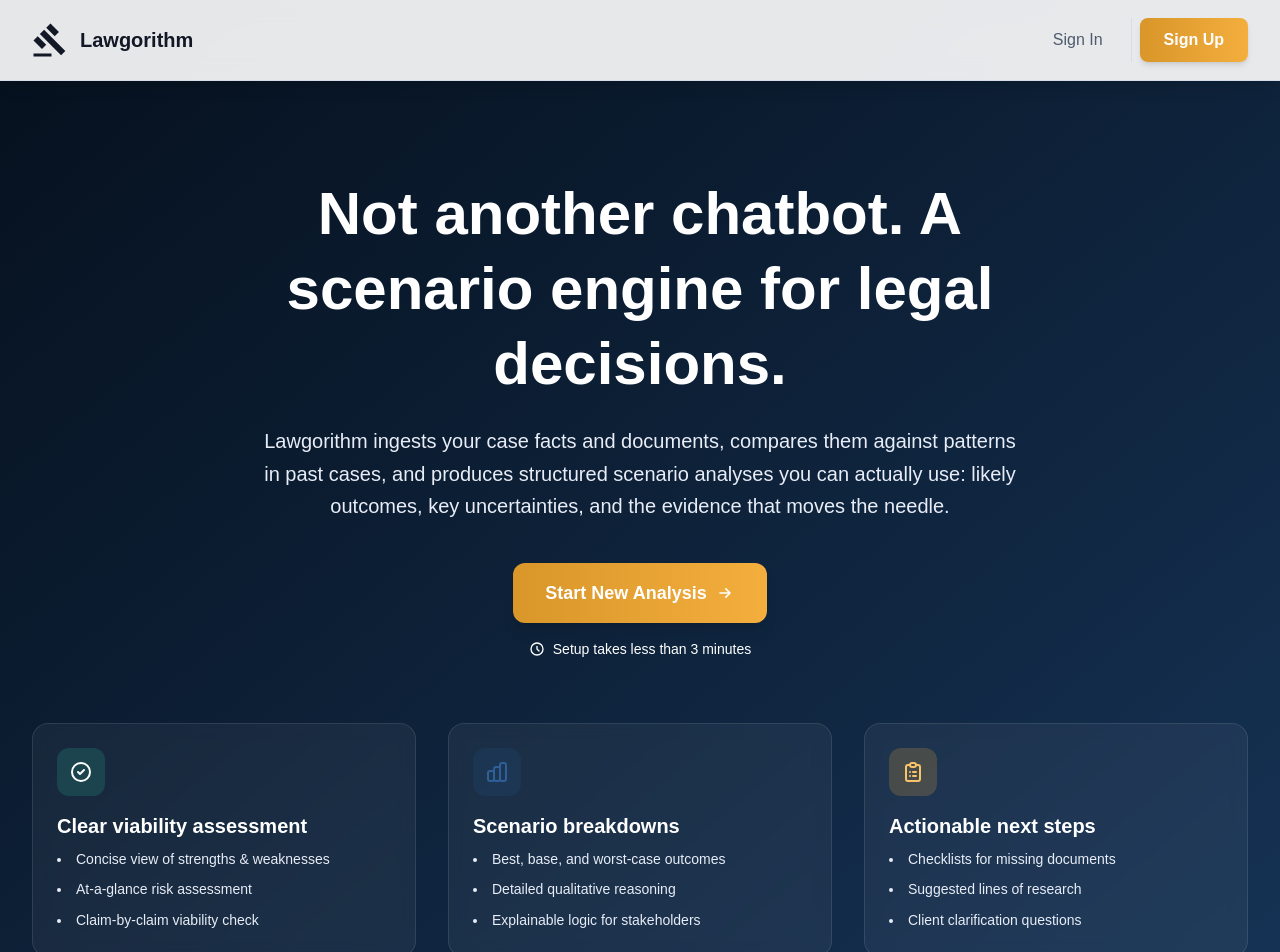
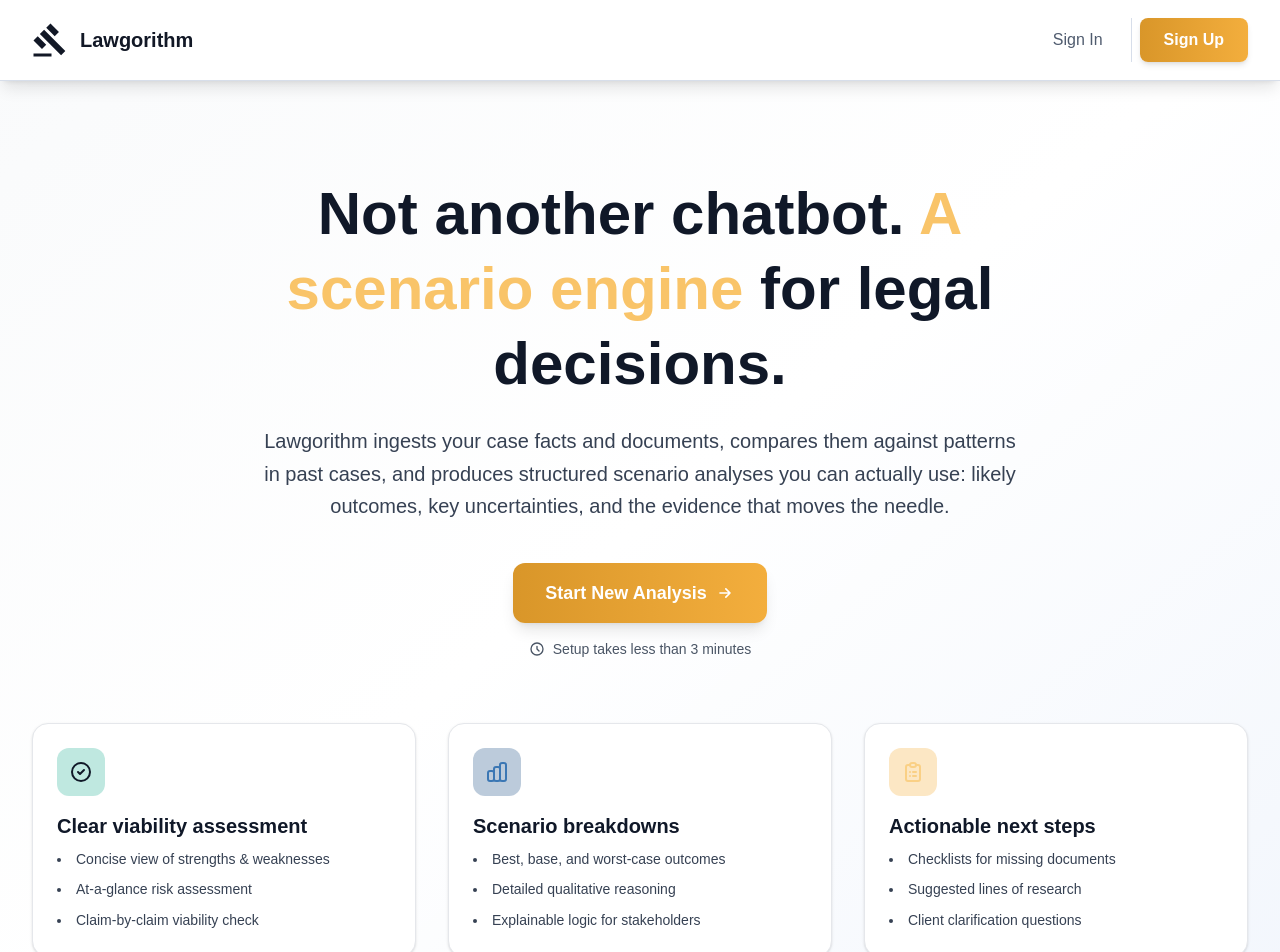
Before and after one commit to nontech/legal_ai_main_app, a Next.js app: page / in a window 1280 px wide. Shown: the top 952 px of the page. Built offline with nearby package versions, Linux system fonts and the light colour scheme; no server answers.

Commit message:
Improved hero section

```diff
--- a/app/components/dashboard/HeroSection.tsx
+++ b/app/components/dashboard/HeroSection.tsx
@@ -4,14 +4,19 @@ import Link from "next/link";
 
 export default function HeroSection() {
   return (
-    <div className="bg-gradient-to-br from-primary-950 to-primary-700 text-white pt-20">
+    <div className="bg-gradient-to-br from-gray-50 via-white to-blue-50/40 text-gray-900 pt-20">
       <div className="max-w-7xl mx-auto px-4 sm:px-6 lg:px-8 py-16 lg:py-24">
         <div className="max-w-4xl mx-auto text-center mb-12">
-          <h1 className="text-4xl md:text-5xl lg:text-6xl font-bold mb-6 leading-tight text-white">
-            Not another chatbot. A scenario engine for legal
-            decisions.
+          <h1 className="text-4xl md:text-5xl lg:text-6xl font-bold mb-6 leading-tight">
+            <span className="text-gray-900">
+              Not another chatbot.
+            </span>{" "}
+            <span className="text-accent-400">A scenario engine</span>{" "}
+            <span className="text-gray-900">
+              for legal decisions.
+            </span>
           </h1>
-          <p className="text-xl text-surface-200 mb-10 leading-relaxed max-w-3xl mx-auto">
+          <p className="text-xl text-gray-700 mb-10 leading-relaxed max-w-3xl mx-auto">
             Lawgorithm ingests your case facts and documents, compares
             them against patterns in past cases, and produces
             structured scenario analyses you can actually use: likely
@@ -39,7 +44,7 @@ export default function HeroSection() {
                 />
               </svg>
             </Link>
-            <div className="flex items-center gap-2 text-sm text-surface-300/80">
+            <div className="flex items-center gap-2 text-sm text-gray-600">
               <svg
                 className="w-4 h-4"
                 fill="none"
@@ -61,10 +66,10 @@ export default function HeroSection() {
         {/* Feature Grid */}
         <div className="grid md:grid-cols-3 gap-6 lg:gap-8 mt-16">
           {/* Column 1 */}
-          <div className="p-6 bg-white/5 backdrop-blur-sm rounded-2xl border border-white/10 hover:bg-white/10 transition-colors duration-300">
-            <div className="w-12 h-12 bg-success-500/20 rounded-xl flex items-center justify-center mb-4">
+          <div className="p-6 bg-white rounded-2xl border border-gray-200 hover:bg-gray-50 transition-colors duration-300 shadow-sm">
+            <div className="w-12 h-12 bg-success-500/30 rounded-xl flex items-center justify-center mb-4">
               <svg
-                className="w-6 h-6 text-success-400"
+                className="w-6 h-6 text-success-300"
                 fill="none"
                 viewBox="0 0 24 24"
                 stroke="currentColor"
@@ -77,10 +82,10 @@ export default function HeroSection() {
                 />
               </svg>
             </div>
-            <h3 className="text-xl font-bold text-white mb-2">
+            <h3 className="text-xl font-bold text-gray-900 mb-2">
               Clear viability assessment
             </h3>
-            <ul className="text-surface-200 leading-relaxed text-sm space-y-2 list-disc list-inside text-left">
+            <ul className="text-gray-700 leading-relaxed text-sm space-y-2 list-disc list-inside text-left">
               <li>Concise view of strengths & weaknesses</li>
               <li>At-a-glance risk assessment</li>
               <li>Claim-by-claim viability check</li>
@@ -88,10 +93,10 @@ export default function HeroSection() {
           </div>
 
           {/* Column 2 */}
-          <div className="p-6 bg-white/5 backdrop-blur-sm rounded-2xl border border-white/10 hover:bg-white/10 transition-colors duration-300">
-            <div className="w-12 h-12 bg-primary-500/20 rounded-xl flex items-center justify-center mb-4">
+          <div className="p-6 bg-white rounded-2xl border border-gray-200 hover:bg-gray-50 transition-colors duration-300 shadow-sm">
+            <div className="w-12 h-12 bg-primary-500/30 rounded-xl flex items-center justify-center mb-4">
               <svg
-                className="w-6 h-6 text-primary-400"
+                className="w-6 h-6 text-primary-300"
                 fill="none"
                 viewBox="0 0 24 24"
                 stroke="currentColor"
@@ -104,10 +109,10 @@ export default function HeroSection() {
                 />
               </svg>
             </div>
-            <h3 className="text-xl font-bold text-white mb-2">
+            <h3 className="text-xl font-bold text-gray-900 mb-2">
               Scenario breakdowns
             </h3>
-            <ul className="text-surface-200 leading-relaxed text-sm space-y-2 list-disc list-inside text-left">
+            <ul className="text-gray-700 leading-relaxed text-sm space-y-2 list-disc list-inside text-left">
               <li>Best, base, and worst-case outcomes</li>
               <li>Detailed qualitative reasoning</li>
               <li>Explainable logic for stakeholders</li>
@@ -115,10 +120,10 @@ export default function HeroSection() {
           </div>
 
           {/* Column 3 */}
-          <div className="p-6 bg-white/5 backdrop-blur-sm rounded-2xl border border-white/10 hover:bg-white/10 transition-colors duration-300">
-            <div className="w-12 h-12 bg-accent-500/20 rounded-xl flex items-center justify-center mb-4">
+          <div className="p-6 bg-white rounded-2xl border border-gray-200 hover:bg-gray-50 transition-colors duration-300 shadow-sm">
+            <div className="w-12 h-12 bg-accent-500/30 rounded-xl flex items-center justify-center mb-4">
               <svg
-                className="w-6 h-6 text-accent-400"
+                className="w-6 h-6 text-accent-300"
                 fill="none"
                 viewBox="0 0 24 24"
                 stroke="currentColor"
@@ -131,10 +136,10 @@ export default function HeroSection() {
                 />
               </svg>
             </div>
-            <h3 className="text-xl font-bold text-white mb-2">
+            <h3 className="text-xl font-bold text-gray-900 mb-2">
               Actionable next steps
             </h3>
-            <ul className="text-surface-200 leading-relaxed text-sm space-y-2 list-disc list-inside text-left">
+            <ul className="text-gray-700 leading-relaxed text-sm space-y-2 list-disc list-inside text-left">
               <li>Checklists for missing documents</li>
               <li>Suggested lines of research</li>
               <li>Client clarification questions</li>
```
